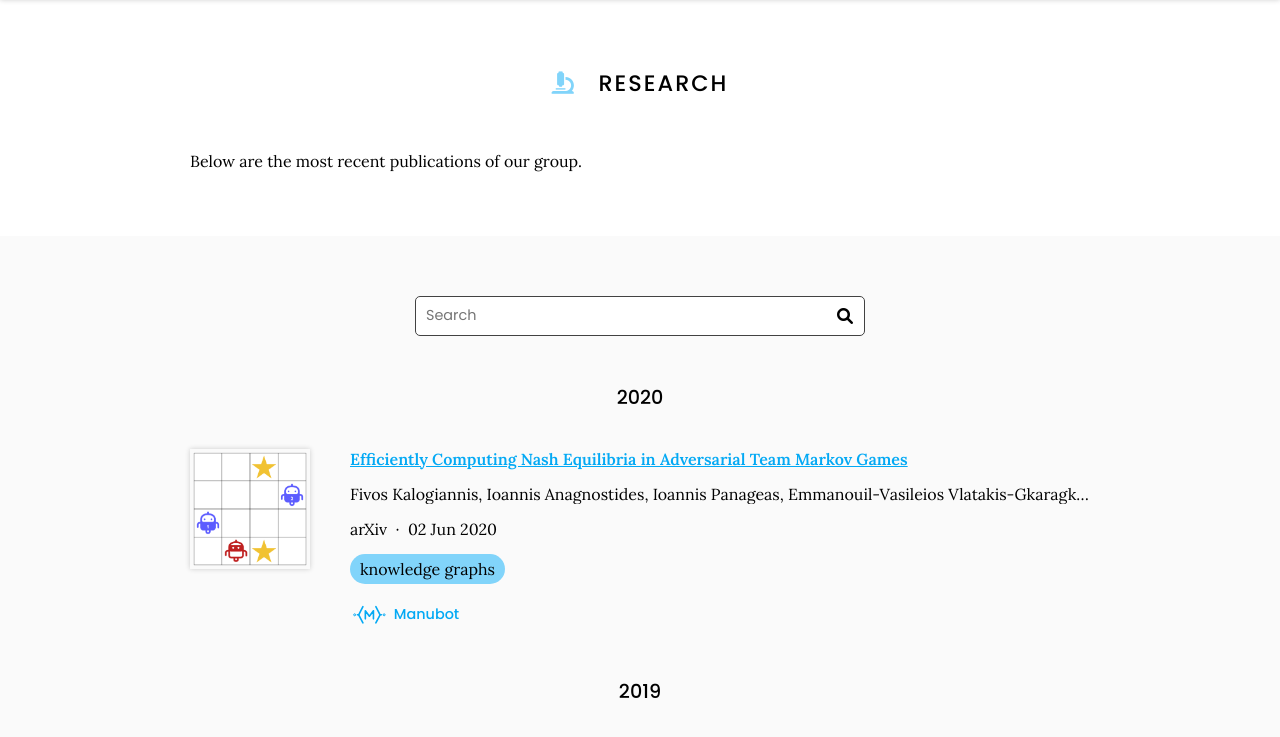
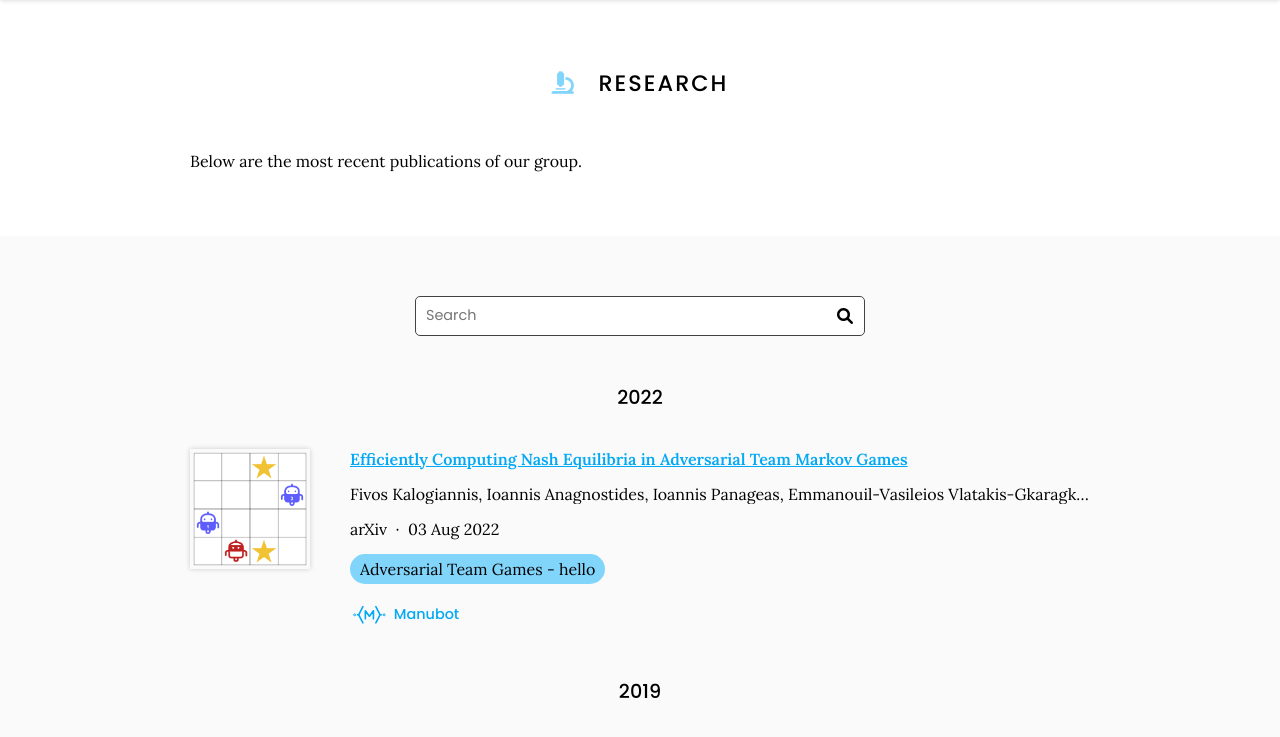
Before and after one commit to goallabuci/goallabuci.github.io, a Jekyll site: the page built from research/index.md, in a window 1280 px wide, cut to the strip 110-849 px from the top of the page. Built offline with Jekyll 4.4.1, drawn with Linux system fonts in a browser that asks for light colours.

Commit message:
Generate citations

```diff
--- a/_data/citations.yaml
+++ b/_data/citations.yaml
@@ -11,15 +11,15 @@
   - Vaggos Chatziafratis
   - Stelios Stavroulakis
   publisher: arXiv
-  date: '2020-06-02'
+  date: '2022-08-03'
   link: https://arxiv.org/abs/2208.02204
   image: images/papers/advteamgames.png
   extra-links:
   - type: manubot
     link: https://greenelab.github.io/knowledge-graph-review/
   tags:
-  - knowledge graphs
-  _cache: 2ca6422e23f2c45824b923fcf227cd14037b59e7930056199b2a2abfef3791c5
+  - Adversarial Team Games - hello
+  _cache: 334da934efddbbd29dab2d3de6c49bd5755e6dfa3e651283f25914bfac2ed5de
 - id: doi:10.1371/journal.pcbi.1007128
   title: Open collaborative writing with Manubot
   authors:
```
